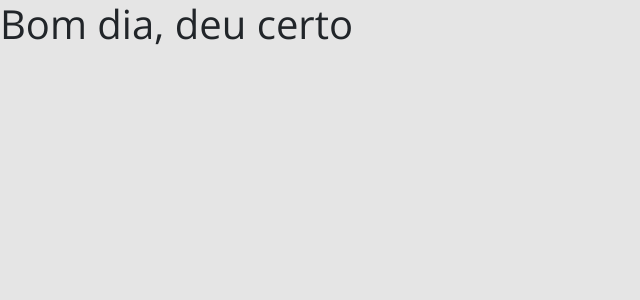
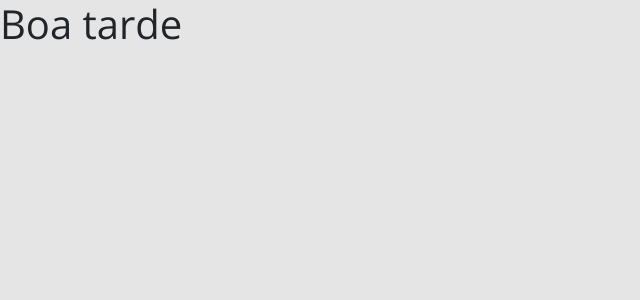
Before and after one commit to SiqueiraBastos/DSMovie, a React (Create React App) app in the folder frontend/: page / in a window 1280 px wide. Shown: the top 300 px of the page, without its empty margins (0-640 px from the left). Built offline with nearby package versions, Linux system fonts and the light colour scheme.

Commit message:
Project clean

```diff
--- a/frontend/src/App.tsx
+++ b/frontend/src/App.tsx
@@ -1,6 +1,6 @@
 function App() {
   return (
-    <h1>Bom dia, deu certo</h1>
+    <h1>Boa tarde</h1>
   );
 }
 
```
